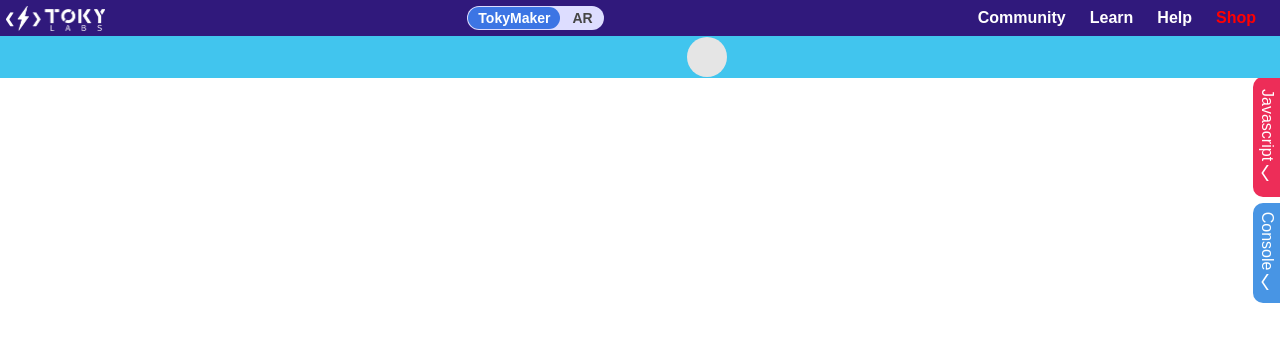
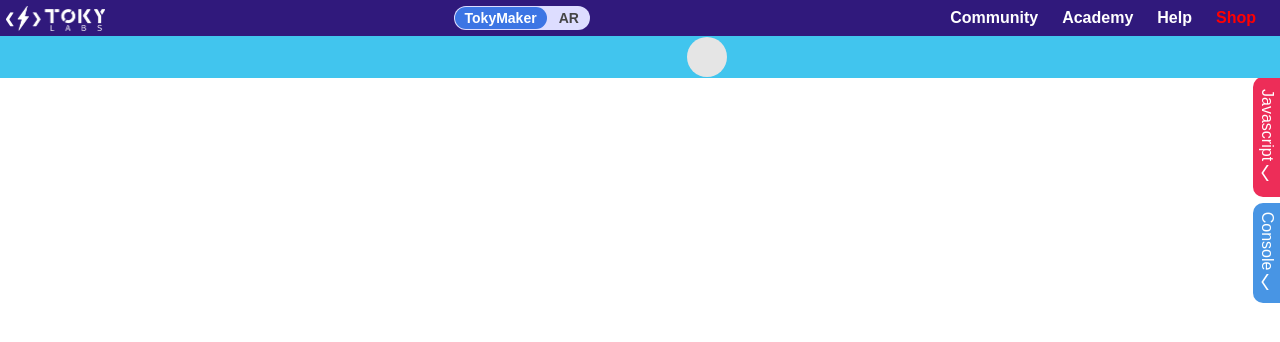
Before and after one commit to LeoDot/TMFront, a Vue app: page / in a window 1280 px wide. Shown: the top 342 px of the page. Built offline with nearby package versions, Linux system fonts and the light colour scheme; some icons are missing.

Commit message:
use Academy

```diff
--- a/public/static/js/main.js
+++ b/public/static/js/main.js
@@ -32,7 +32,7 @@ var workspace = Blockly.inject(blocklyDiv, {
   },
   zoom: {
     controls: true,
-    wheel: false,
+    wheel: true,
     startScale: 1.0,
     maxScale: 3,
     minScale: 0.25,
--- a/src/App.vue
+++ b/src/App.vue
@@ -7,7 +7,7 @@
       <SwitchBtn />
       <div :class="css.menu">
         <a href="http://community.tokylabs.com/" target="_blank">Community</a>
-        <a href="http://tokylabs.com/learn" target="_blank">Learn</a>
+        <a href="https://academy.tokylabs.com/" target="_blank">Academy</a>
         <a
           href="http://tokylabs.com/presentations/First_Steps_EN/index.html"
           target="_blank"
```
